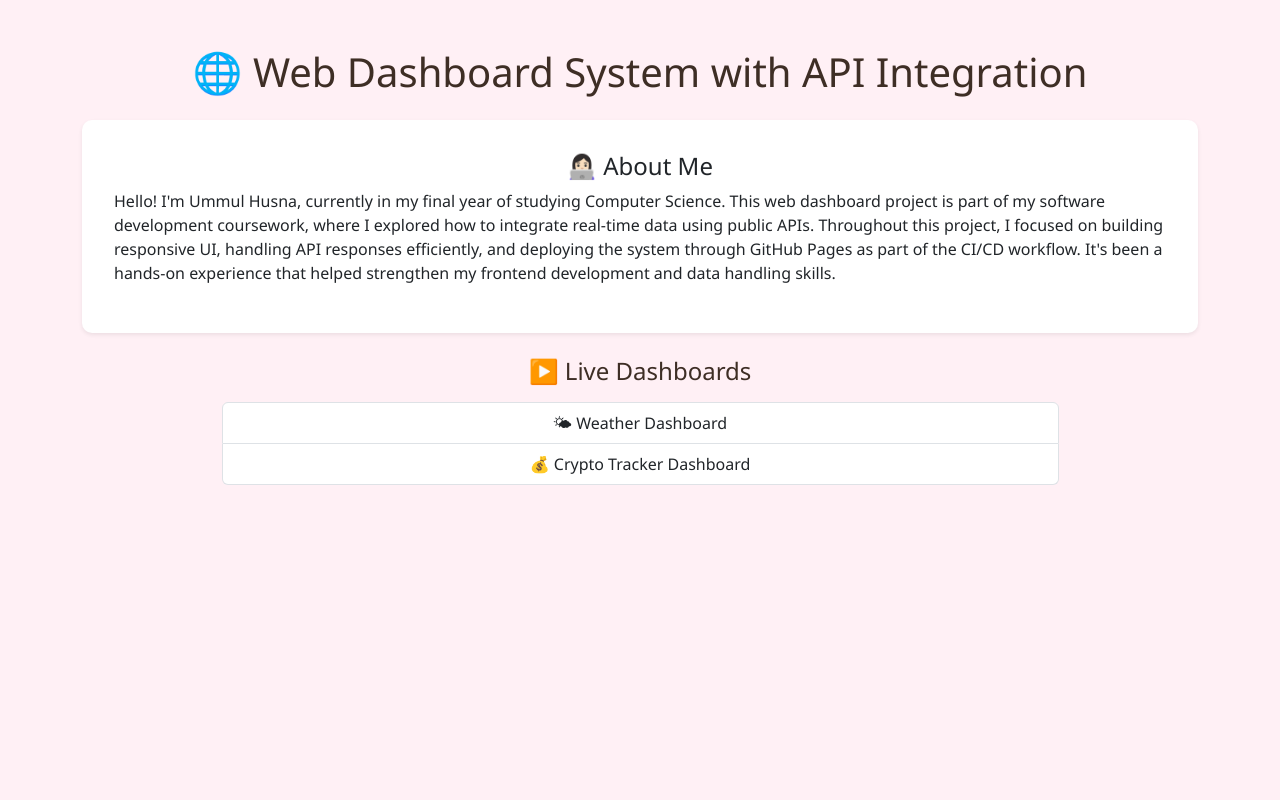
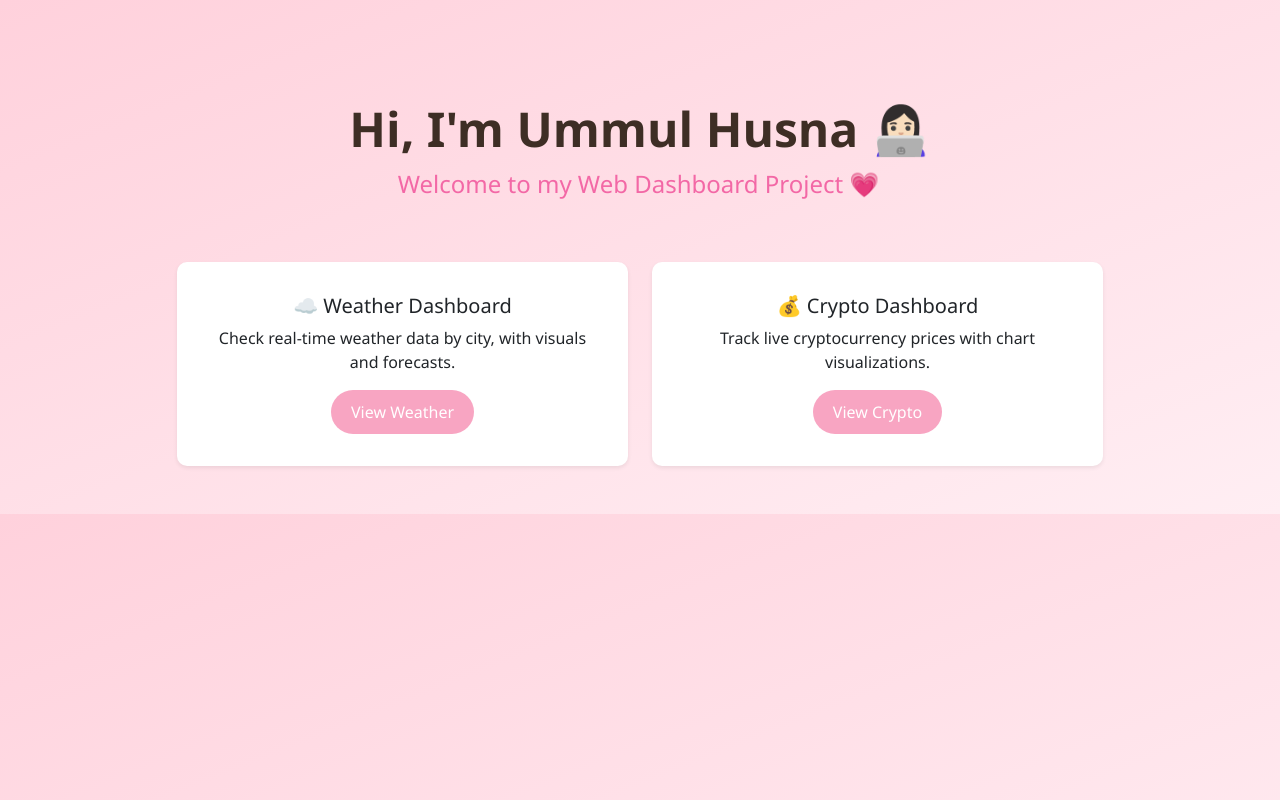
Before and after one commit to UmmulHusna/web-dashboard-ci-cd, a plain HTML site: page index.html in a window 1280 px wide. Drawn offline with nearby package versions, Linux system fonts and the light colour scheme.

```diff
--- a/index.html
+++ b/index.html
@@ -1,34 +1,89 @@
-<!-- index.html -->
 <!DOCTYPE html>
 <html lang="en">
 <head>
   <meta charset="UTF-8" />
   <meta name="viewport" content="width=device-width, initial-scale=1.0"/>
-  <title> 👩🏻‍💻Web Dashboard System with API Integration</title>
+  <title>Welcome to My Web Dashboard</title>
   <link href="https://cdn.jsdelivr.net/npm/bootstrap@5.3.0/dist/css/bootstrap.min.css" rel="stylesheet">
-  <link rel="stylesheet" href="css/style.css">
+  <link rel="stylesheet" href="/web-dashboard-ci-cd/css/style.css">
+  <style>
+    body {
+      background: linear-gradient(to bottom right, #ffd1dc, #ffeef3);
+      color: #333;
+      font-family: 'Segoe UI', sans-serif;
+    }
+    .hero {
+      text-align: center;
+      padding: 100px 20px 60px;
+    }
+    .hero h1 {
+      font-size: 3rem;
+      font-weight: bold;
+    }
+    .typewriter {
+      font-size: 1.5rem;
+      color: #f368a6;
+      white-space: nowrap;
+      overflow: hidden;
+      border-right: 3px solid #f368a6;
+      width: 0;
+      animation: typing 3s steps(40, end) forwards, blink .75s step-end infinite;
+      margin: 0 auto;
+    }
+    @keyframes typing {
+      from { width: 0 }
+      to { width: 100% }
+    }
+    @keyframes blink {
+      50% { border-color: transparent }
+    }
+    .card {
+      transition: transform 0.2s ease;
+    }
+    .card:hover {
+      transform: scale(1.03);
+    }
+    .btn-pink {
+      background-color: #f8a5c2;
+      color: white;
+      border: none;
+      padding: 10px 20px;
+      border-radius: 30px;
+      font-weight: 500;
+    }
+    .btn-pink:hover {
+      background-color: #f78fb5;
+      color: white;
+    }
+  </style>
 </head>
 <body>
-  <div class="container py-5">
-    <h1 class="text-center mb-4">🌐 Web Dashboard System with API Integration</h1>
+  <div class="hero">
+    <h1>Hi, I'm Ummul Husna 👩🏻‍💻</h1>
+    <div class="typewriter">Welcome to my Web Dashboard Project 💗</div>
+  </div>
 
-    <div class="card mb-4 shadow-sm">
-      <div class="card-body">
-        <h4 class="card-title text-center">👩🏻‍💻 About Me</h4>
-        <p>Hello! I'm Ummul Husna, currently in my final year of studying Computer Science. This web dashboard project is part of my software development coursework, where I explored how to integrate real-time data using public APIs. Throughout this project, I focused on building responsive UI, handling API responses efficiently, and deploying the system through GitHub Pages as part of the CI/CD workflow. It's been a hands-on experience that helped strengthen my frontend development and data handling skills.
-        </p></p>
+  <div class="container pb-5">
+    <div class="row justify-content-center g-4">
+      <div class="col-md-5">
+        <div class="card shadow-sm border-0">
+          <div class="card-body text-center">
+            <h5 class="card-title">☁️ Weather Dashboard</h5>
+            <p class="card-text">Check real-time weather data by city, with visuals and forecasts.</p>
+            <a href="/web-dashboard-ci-cd/dashboards/weather.html" class="btn btn-pink">View Weather</a>
+          </div>
+        </div>
+      </div>
+      <div class="col-md-5">
+        <div class="card shadow-sm border-0">
+          <div class="card-body text-center">
+            <h5 class="card-title">💰 Crypto Dashboard</h5>
+            <p class="card-text">Track live cryptocurrency prices with chart visualizations.</p>
+            <a href="/web-dashboard-ci-cd/dashboards/crypto.html" class="btn btn-pink">View Crypto</a>
+          </div>
+        </div>
       </div>
     </div>
-
-    <h4 class="text-center mb-3"> ▶️ Live Dashboards</h4><div class="d-flex justify-content-center">
-      <div class="list-group w-75">
-        <a href="dashboards/weather.html" class="list-group-item list-group-item-action text-center">
-          🌤 Weather Dashboard
-        </a>
-        <a href="dashboards/crypto.html" class="list-group-item list-group-item-action text-center">
-          💰 Crypto Tracker Dashboard
-        </a>
-      </div>
-    </div>
+  </div>
 </body>
 </html>
```
Also changed, not shown: dashboards/weather.html (+81 -9 lines).
